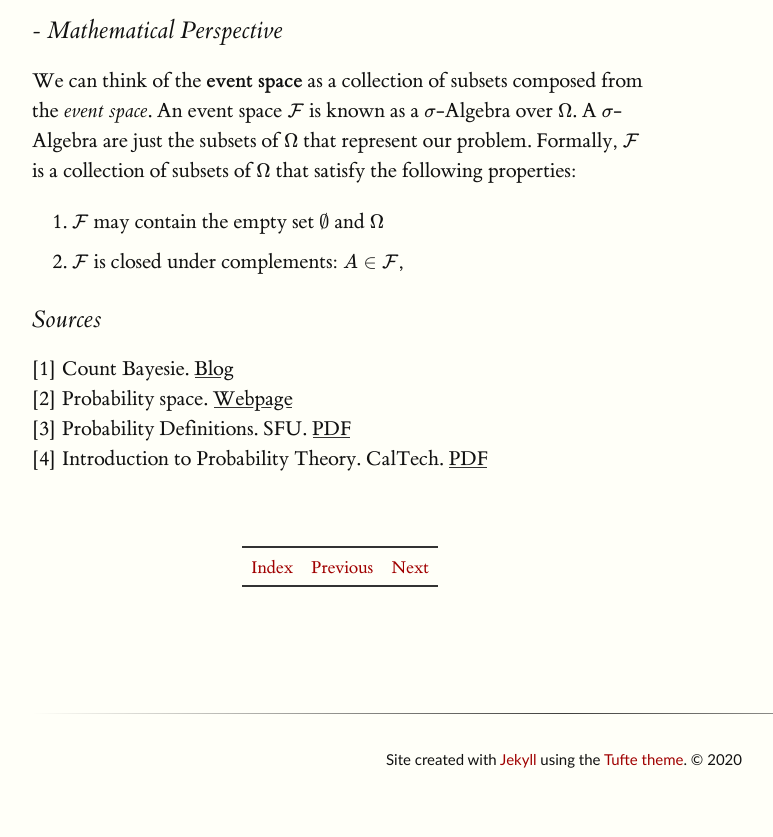
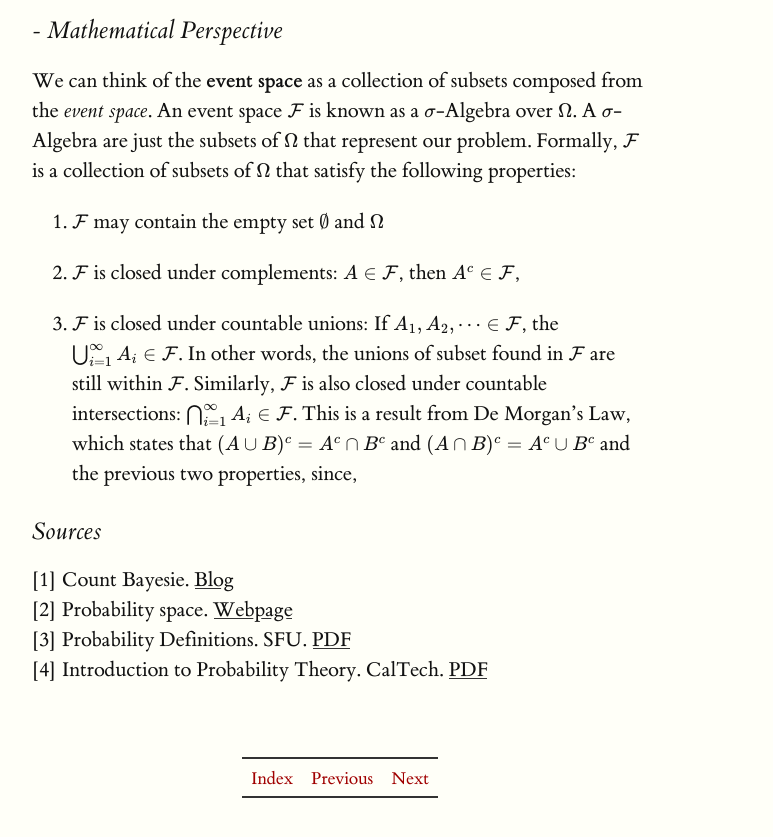
Before and after one commit to luisgc2116/luis_notes, a Jekyll site: the page built from published_notes/fundamental/intro_prob_spaces/index.md, in a window 1280 px wide and 900 px high, scrolled down 1809 px. Shown: the top 837 px of the window, without its empty margins (128-901 px from the left). Built offline with Jekyll 4.4.1, drawn with Linux system fonts in a browser that asks for light colours; formulas are drawn with MathJax 3; before the commit the page ends 2592 px from its top, so only the background shows below that.

Commit message:
Update index.md

```diff
--- a/published_notes/fundamental/intro_prob_spaces/index.md
+++ b/published_notes/fundamental/intro_prob_spaces/index.md
@@ -29,7 +29,9 @@ Intuitively, we can think of the **event space** as subsets under some condition
 ### - Mathematical Perspective
 We can think of the **event space** as a collection of subsets composed from the *event space*. An event space $$\mathcal{F}$$ is known as a $$\sigma$$-Algebra over $$\Omega$$. A $$\sigma$$-Algebra are just the subsets of $$\Omega$$ that represent our problem. Formally, $$\mathcal{F}$$ is a collection of subsets of $$\Omega$$ that satisfy the following properties:
 1. $$\mathcal{F}$$ may contain the empty set $$\emptyset$$ and $$\Omega$$
-2. $$\mathcal{F}$$ is closed under complements: $$A \in \mathcal{F}$$,
+2. $$\mathcal{F}$$ is closed under complements: $$A \in \mathcal{F}$$, then $$A^c \in \mathcal{F}$$,
+
+3. $$\mathcal{F}$$ is closed under countable unions: If $$A_1, A_2, \dots \in \mathcal{F}$$, the $$\bigcup_{i=1}^{\infty} A_i \in \mathcal{F}$$. In other words, the unions of subset found in $$\mathcal{F}$$ are still within $$\mathcal{F}$$. Similarly,  $$\mathcal{F}$$ is also closed under countable intersections:  $$\bigcap_{i=1}^{\infty} A_i \in \mathcal{F}$$. This is a result from De Morgan's Law, which states that $$(A \cup B)^c = A^c \cap B^c$$ and $$(A \cap B)^c = A^c \cup B^c$$ and the previous two properties, since,
 
 
 
```
